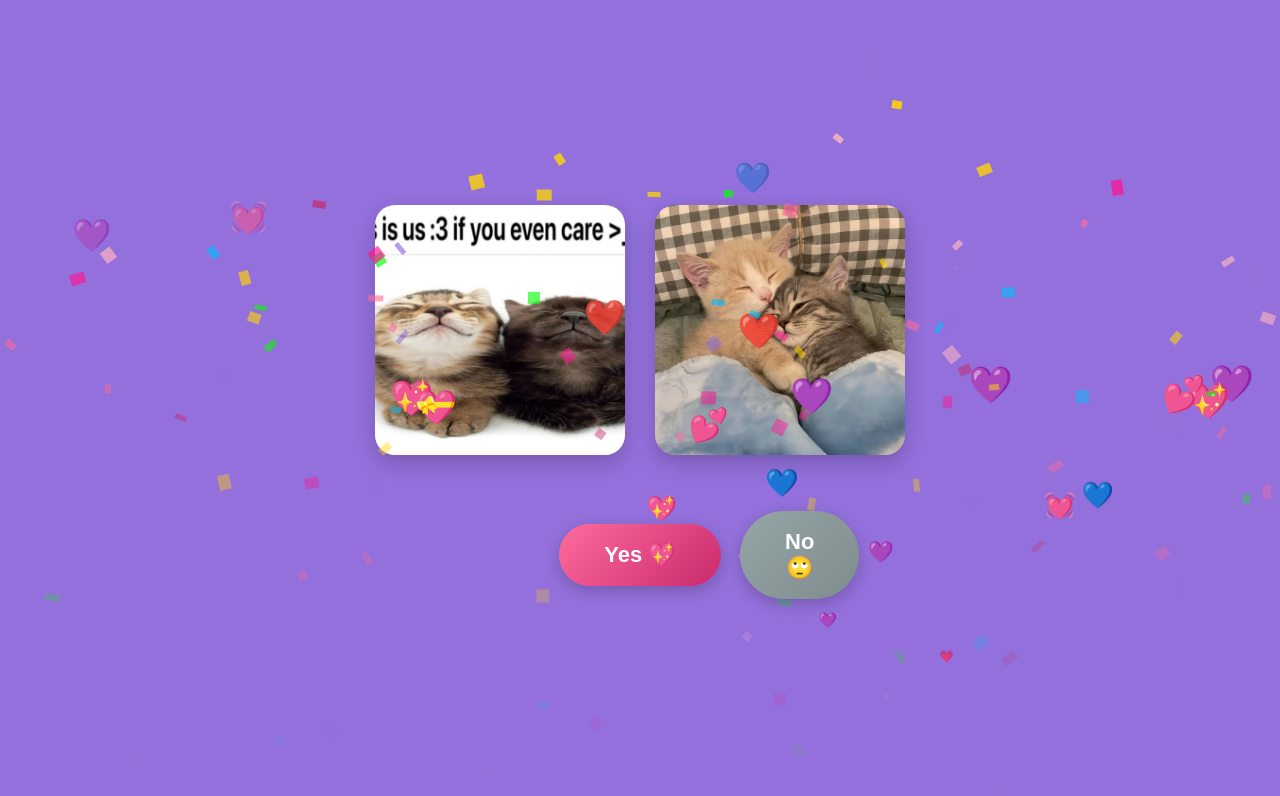
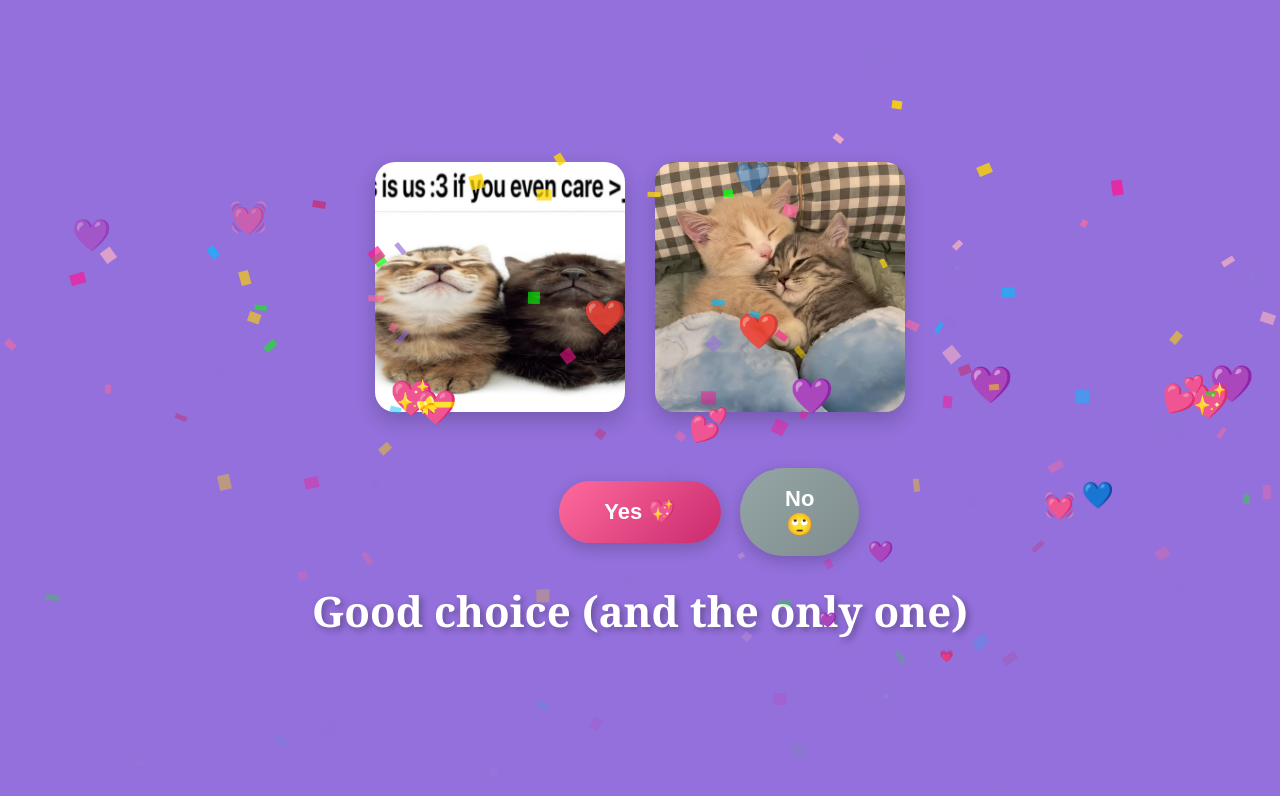
Before and after one commit to ahataz/pookie, a plain HTML site: page index.html in a window 1280 px wide. Both pictures are taken after a click on the button "Yes 💖". Drawn offline with Linux system fonts and the light colour scheme.

Commit message:
Add files via upload

```diff
--- a/index.html
+++ b/index.html
@@ -263,9 +263,24 @@
             font-family: 'Georgia', serif;
         }
 
+        .success-message {
+            font-size: 42px;
+            color: white;
+            font-weight: bold;
+            text-align: center;
+            margin-top: 30px;
+            text-shadow: 3px 3px 6px rgba(0, 0, 0, 0.3);
+            font-family: 'Georgia', serif;
+            animation: fadeIn 1s ease;
+        }
+
         @media (max-width: 600px) {
             .valentine-text {
                 font-size: 32px;
+            }
+
+            .success-message {
+                font-size: 28px;
             }
         }
     </style>
@@ -505,6 +520,12 @@
 
             // Hide buttons
             buttonContainer.classList.add('hidden');
+
+            // Show success message
+            const successMsg = document.createElement('div');
+            successMsg.className = 'success-message';
+            successMsg.textContent = 'Good choice (and the only one)';
+            body.appendChild(successMsg);
         }
     </script>
 </body>
```
